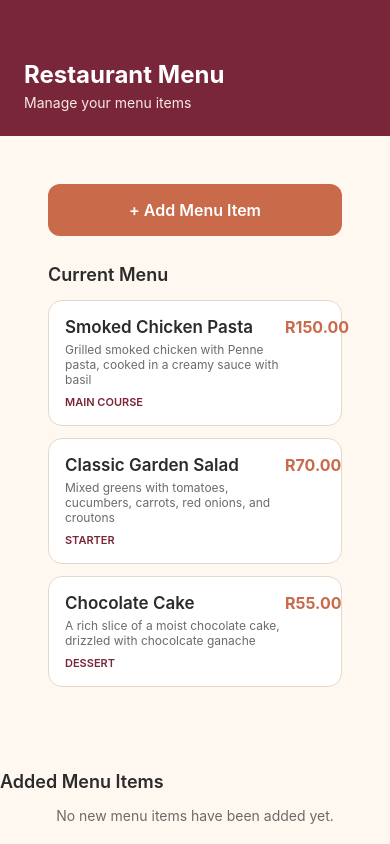
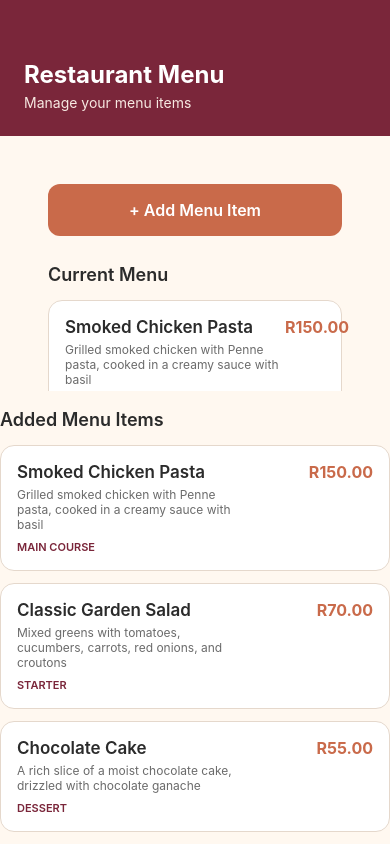
Before and after one commit to tamia-naidu/chefs_menu_manager, a React Native app: screen / in a window 390 px wide. Built offline with nearby package versions, Linux system fonts and the light colour scheme.

Commit message:
Updated code so that original menu items will be stored in the same list as newly added dishes

```diff
--- a/App.tsx
+++ b/App.tsx
@@ -10,6 +10,33 @@ type MenuItem = {
   price: string;
 };
 
+const initialMenuItems: MenuItem[] = [
+  {
+    id: '1',
+    dishName: 'Smoked Chicken Pasta',
+    description:
+      'Grilled smoked chicken with Penne pasta, cooked in a creamy sauce with basil',
+    course: 'Main Course',
+    price: '150.00',
+  },
+  {
+    id: '2',
+    dishName: 'Classic Garden Salad',
+    description:
+      'Mixed greens with tomatoes, cucumbers, carrots, red onions, and croutons',
+    course: 'Starter',
+    price: '70.00',
+  },
+  {
+    id: '3',
+    dishName: 'Chocolate Cake',
+    description:
+      'A rich slice of a moist chocolate cake, drizzled with chocolate ganache',
+    course: 'Dessert',
+    price: '55.00',
+  },
+];
+
 export default function App() {
   const [screen, setScreen] = useState('menu');
   const [dishName, setDishName] = useState('');
@@ -17,7 +44,7 @@ export default function App() {
   const [price, setPrice] = useState('');
   const [course, setCourse] = useState('');
   const [errorMessage, setErrorMessage] = useState('');
-  const [menuItems, setMenuItems] = useState<MenuItem[]>([]);
+  const [menuItems, setMenuItems] = useState<MenuItem[]>(initialMenuItems);
   const [lastAddedItem, setLastAddedItem] = useState<MenuItem | null>(null);
 
   const handleSave = () => {
```
